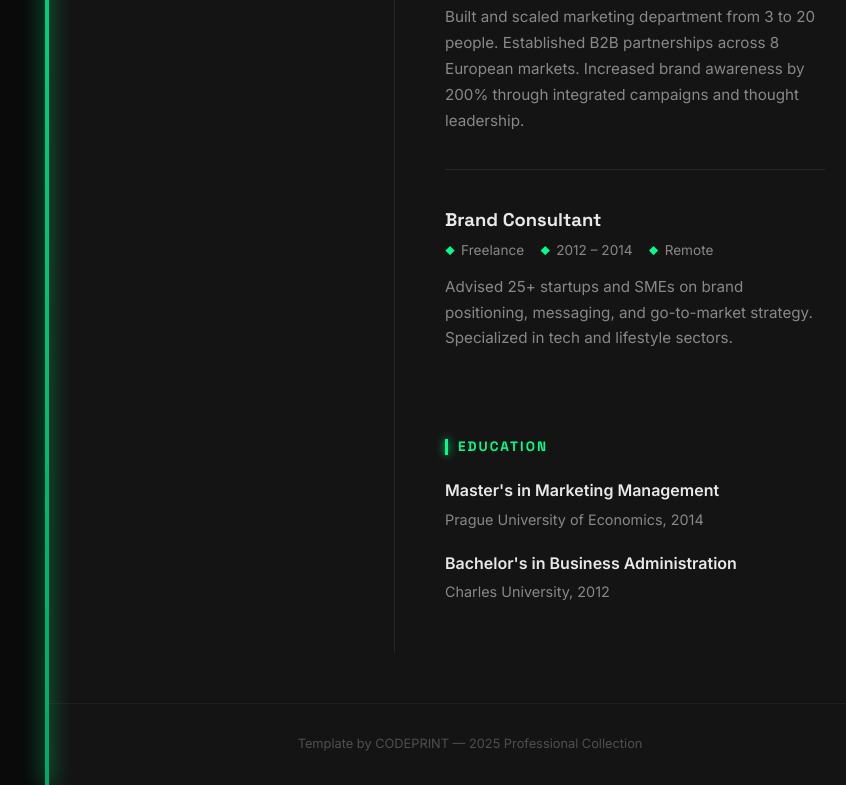
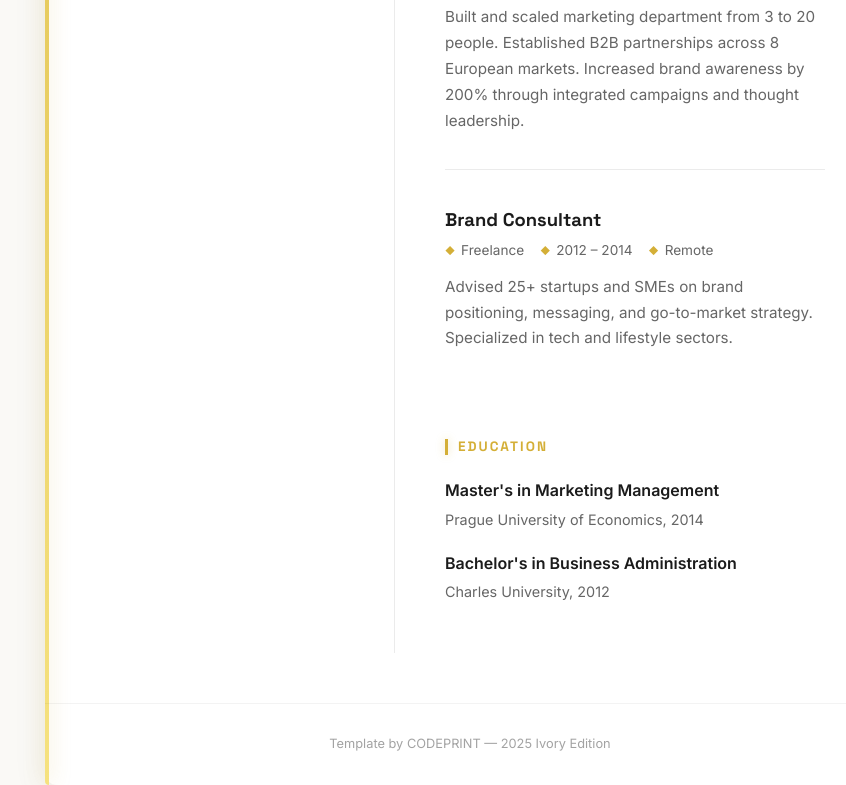
Before and after one commit to realcodefromzero/my-portfolio, a plain HTML site: page business/business-ivory.html in a window 1280 px wide. Shown: the part 988-1773 px from the top of the page, without its empty margins (170-1016 px from the left). Drawn offline with Linux system fonts and the light colour scheme.

Commit message:
Update business-ivory.html

```diff
--- a/business/business-ivory.html
+++ b/business/business-ivory.html
@@ -8,19 +8,15 @@
   <link href="https://fonts.googleapis.com/css2?family=Space+Grotesk:wght@400;500;700&family=Inter:wght@300;400;500;600&display=swap" rel="stylesheet">
   <style>
     :root {
-      --bg: #0a0a0a;
-      --surface: #141414;
-      --accent: #00ff88;
-      --text: #e8e8e8;
-      --text-dim: #888888;
-      --border: rgba(255,255,255,0.08);
+      --bg: #faf9f6;
+      --surface: #ffffff;
+      --accent: #d4af37;
+      --text: #1b1b1b;
+      --text-dim: #666666;
+      --border: rgba(0,0,0,0.08);
     }
 
-    * {
-      margin: 0;
-      padding: 0;
-      box-sizing: border-box;
-    }
+    * { margin: 0; padding: 0; box-sizing: border-box; }
 
     body {
       background: var(--bg);
@@ -36,6 +32,8 @@
       background: var(--surface);
       min-height: 100vh;
       position: relative;
+      box-shadow: 0 8px 40px rgba(0,0,0,0.05);
+      border-radius: 12px;
     }
 
     /* Accent border effect */
@@ -46,8 +44,9 @@
       left: 0;
       width: 4px;
       height: 100%;
-      background: linear-gradient(180deg, var(--accent), #00aa66);
-      box-shadow: 0 0 20px var(--accent);
+      background: linear-gradient(180deg, var(--accent), #f6e27f);
+      box-shadow: 0 0 20px rgba(212,175,55,0.4);
+      border-radius: 4px 0 0 4px;
     }
 
     header {
@@ -139,12 +138,12 @@
       width: 3px;
       height: 16px;
       background: var(--accent);
-      box-shadow: 0 0 8px var(--accent);
+      box-shadow: 0 0 8px rgba(212,175,55,0.4);
     }
 
     .skill-item {
-      background: rgba(0,255,136,0.05);
-      border: 1px solid rgba(0,255,136,0.2);
+      background: rgba(212,175,55,0.06);
+      border: 1px solid rgba(212,175,55,0.25);
       padding: 10px 16px;
       margin-bottom: 10px;
       border-radius: 6px;
@@ -155,7 +154,7 @@
     }
 
     .skill-item:hover {
-      background: rgba(0,255,136,0.1);
+      background: rgba(212,175,55,0.12);
       border-color: var(--accent);
       transform: translateX(4px);
     }
@@ -229,7 +228,7 @@
       line-height: 1.8;
       font-size: 0.95rem;
       padding: 20px;
-      background: rgba(0,255,136,0.03);
+      background: rgba(212,175,55,0.05);
       border-left: 3px solid var(--accent);
       border-radius: 4px;
     }
@@ -255,10 +254,9 @@
       color: var(--text-dim);
       font-size: 0.8rem;
       border-top: 1px solid var(--border);
-      opacity: 0.5;
+      opacity: 0.6;
     }
 
-    /* Print optimization */
     @media print {
       .page::before { display: none; }
       body { background: white; }
@@ -279,15 +277,9 @@
         padding-bottom: 30px;
         margin-bottom: 30px;
       }
-      .main {
-        padding-left: 0;
-      }
-      header {
-        padding: 40px 25px 30px;
-      }
-      .name {
-        font-size: 2.2rem;
-      }
+      .main { padding-left: 0; }
+      header { padding: 40px 25px 30px; }
+      .name { font-size: 2.2rem; }
     }
   </style>
 </head>
@@ -297,7 +289,6 @@
   <header>
     <h1 class="name">Alexandra Reed</h1>
     <div class="role">Executive Brand Strategist</div>
-
     <div class="contact-bar">
       <span class="contact-item">alex.reed@email.com</span>
       <span class="contact-item">+420 777 321 654</span>
@@ -399,7 +390,7 @@
   </div>
 
   <footer>
-    Template by CODEPRINT — 2025 Professional Collection
+    Template by CODEPRINT — 2025 Ivory Edition
   </footer>
 </div>
 
```
